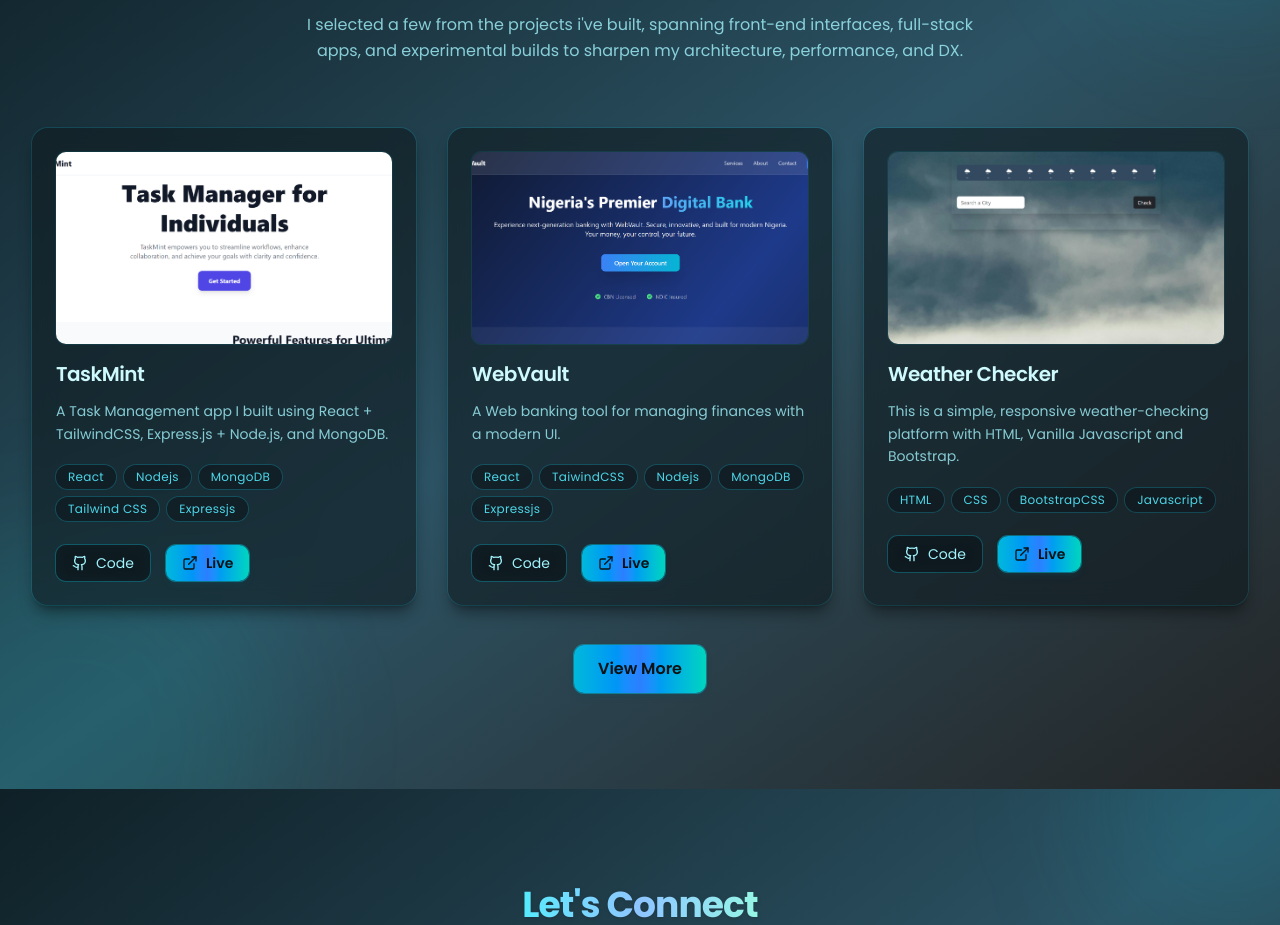
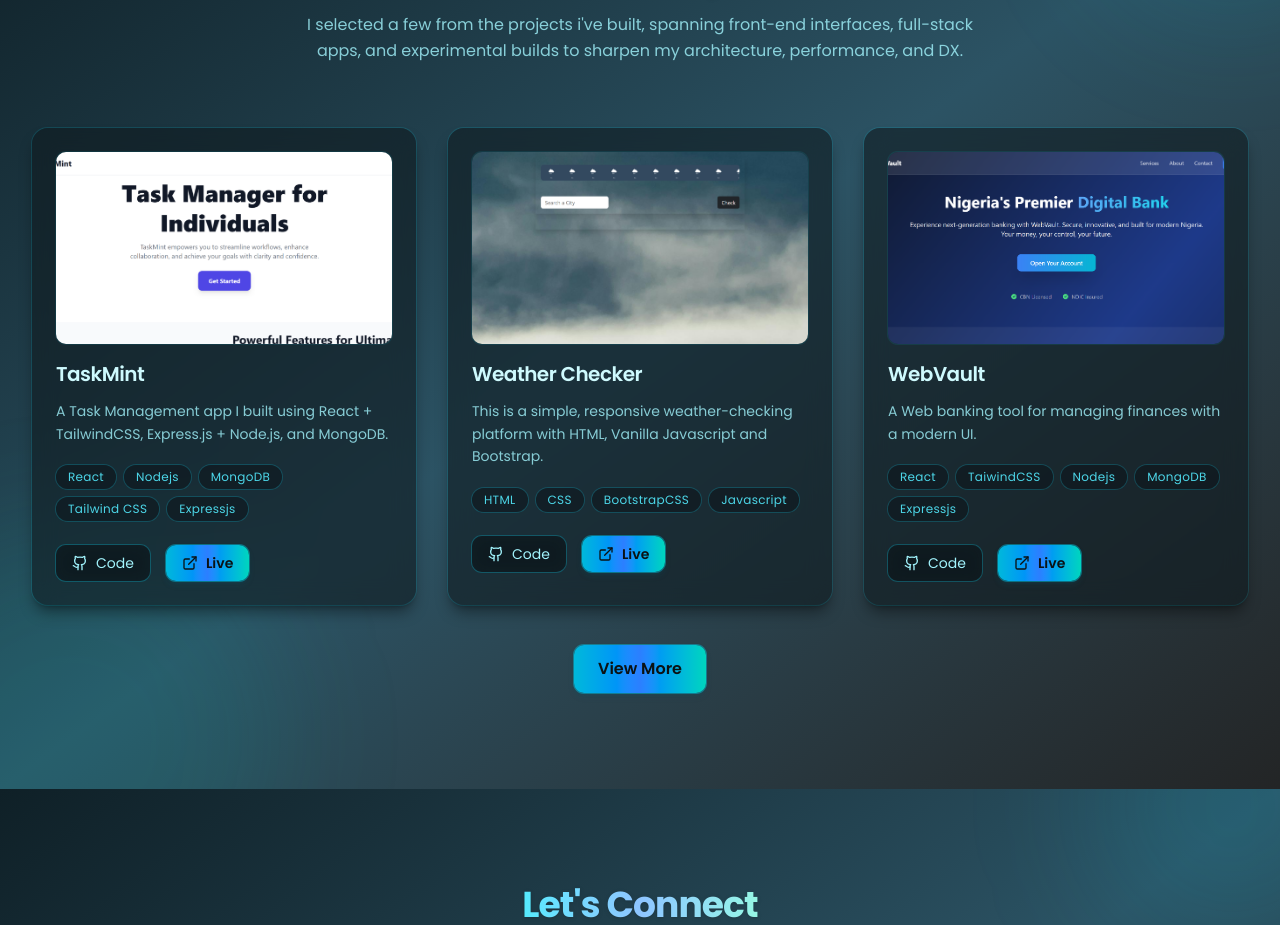
Before and after one commit to TopboySaint/my-portfolio-website, a React (Vite) app: page / in a window 1280 px wide. Shown: the part 2751-3676 px from the top of the page. Built offline with nearby package versions, Linux system fonts and the light colour scheme.

Commit message:
feat: reorder WebVault project entry in Projects component for better visibility

```diff
--- a/src/components/Projects.jsx
+++ b/src/components/Projects.jsx
@@ -13,6 +13,14 @@ export default function Projects() {
       image: "/images/projects/TaskMint.png",
     },
     {
+      title: "Weather Checker",
+      description: "This is a simple, responsive weather-checking platform with HTML, Vanilla Javascript and Bootstrap.",
+      tech: ["HTML", "CSS", "BootstrapCSS", "Javascript"],
+      codeUrl: "https://github.com/TopboySaint/Weather-App",
+      liveUrl: "https://topboysaint.github.io/Weather-App/",
+      image: "/images/projects/weather.png",
+    },
+    {
       title: "WebVault",
       description: "A Web banking tool for managing finances with a modern UI.",
       tech: ["React", "TaiwindCSS", "Nodejs", "MongoDB", "Expressjs" ],
@@ -20,14 +28,7 @@ export default function Projects() {
       liveUrl: "https://web-vault-alpha.vercel.app/",
       image: "/images/projects/WebVault.png",
     },
-    {
-      title: "Weather Checker",
-      description: "This is a simple, responsive weather-checking platform with HTML, Vanilla Javascript and Bootstrap.",
-      tech: ["HTML", "CSS", "BootstrapCSS", "Javascript"],
-      codeUrl: "https://github.com/TopboySaint/Weather-App",
-      liveUrl: "https://topboysaint.github.io/Weather-App/",
-      image: "/images/projects/weather.png",
-    },
+
   ]
 
   const containerVariants = {
```
